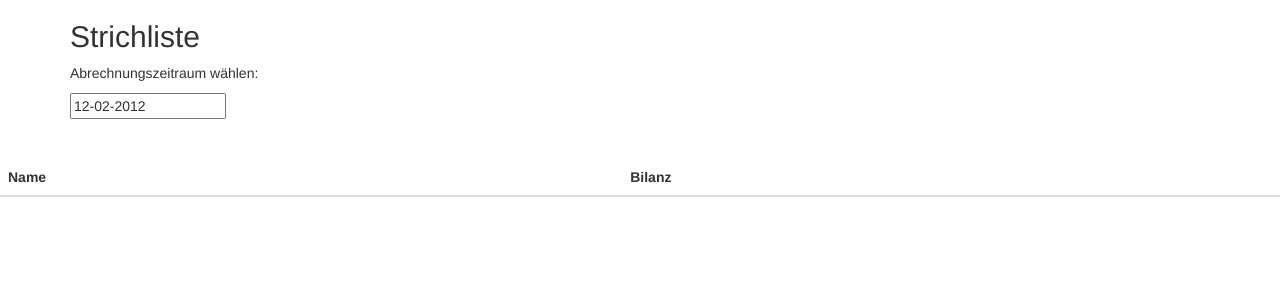
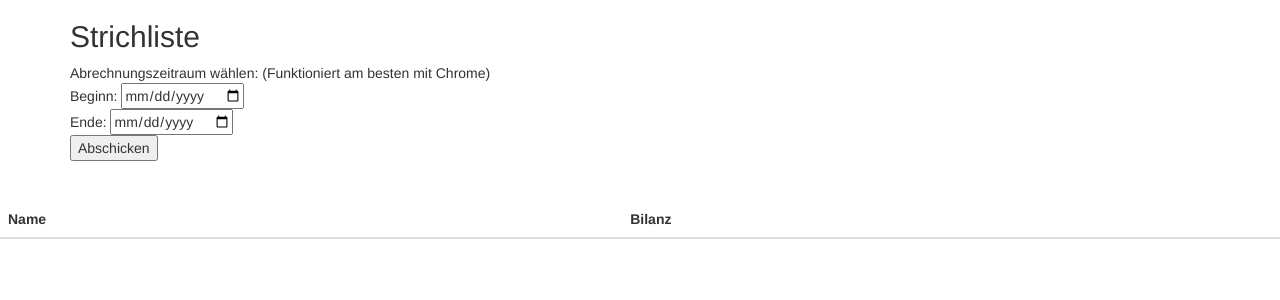
Before and after one commit to maxmunzel/strichliste, a Flask app: page /balances in a window 1280 px wide. Shown: the top 300 px of the page. Run offline with Flask 2, Linux system fonts and the light colour scheme; lists and menus that the app fills with data are empty; some libraries are stand-ins or nearby versions.

Commit message:
Added Backend Datepickers
Sadly Firefox doesn't support HTML5 datepickers, but Chrome does, which
is acceptable, as the backend is only used by the admin.

TODO:
* differentiate between browsers (cookies)
* implement mqtt ^^
* optimize query performance
* implement some kind of validation
* Achievements

```diff
--- a/src/server/main.py
+++ b/src/server/main.py
@@ -5,6 +5,7 @@ from flask import Flask
 from flask import render_template
 from flask import send_from_directory
 from flask import current_app
+from flask import request
 from sqlalchemy.exc import IntegrityError
 from src.server.models import db, User, Category, Product, Transaction
 
@@ -126,9 +127,21 @@ def hello():
 
 @current_app.route("/balances")
 def balances():
+    # parse date constrains
+    try:
+        begin_date = datetime.strptime(request.args["begin"], "%Y-%m-%d")
+    except:
+        begin_date = datetime.min
+
+    try:
+        end_date = datetime.strptime(request.args["end"], "%Y-%m-%d")
+        end_date = end_date.replace(hour=23, minute=59, second=59, microsecond=999999)
+    except:
+        end_date = datetime.max
+
+    # fetch data and render template
     humans = list()
-
-    [humans.append((user.name, str(get_user_balance(user.id)) + "€"))
+    [humans.append((user.name, str(get_user_balance(user.id, begin_date, end_date)) + "€"))
      for user in User.query.order_by(User.name).all()]
 
     return render_template("backend.html",
--- a/src/server/templates/backend.html
+++ b/src/server/templates/backend.html
@@ -22,10 +22,17 @@
 <div class="container" style="margin-bottom: 40px;">
   <h2>Strichliste</h2>
   <p>
-    Abrechnungszeitraum wählen:
-    <div class="input-append date" id="dp0" data-date="12-02-2012" data-date-format="dd-mm-yyyy">
-  <input class="span2" size="16" type="text" value="12-02-2012">
-  <span class="add-on"><i class="icon-th"></i></span>
+        <form action="/balances">
+
+    Abrechnungszeitraum wählen: (Funktioniert am besten mit Chrome)
+    <br>
+    Beginn: <input type=date name="begin" value="YYYY-MM-DD">
+  <br>
+  Ende: <input type=date name="end" value="YYYY-MM-DD">
+  <br>
+  <input type="submit" value="Abschicken">
+  </form>
+
 </div>
 </div>
   </p>
```
